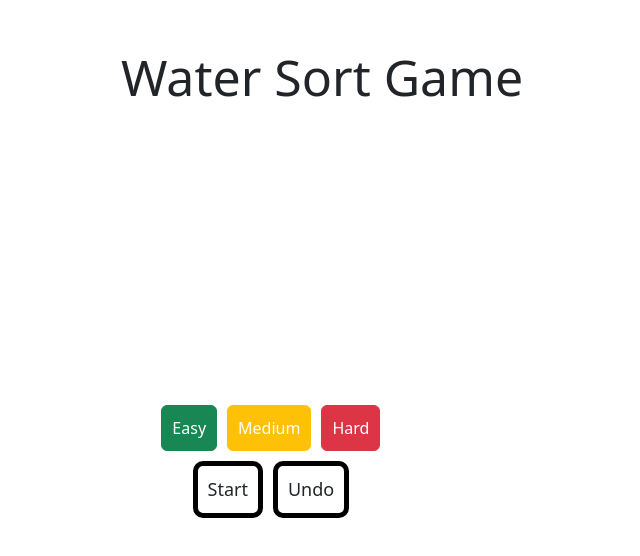
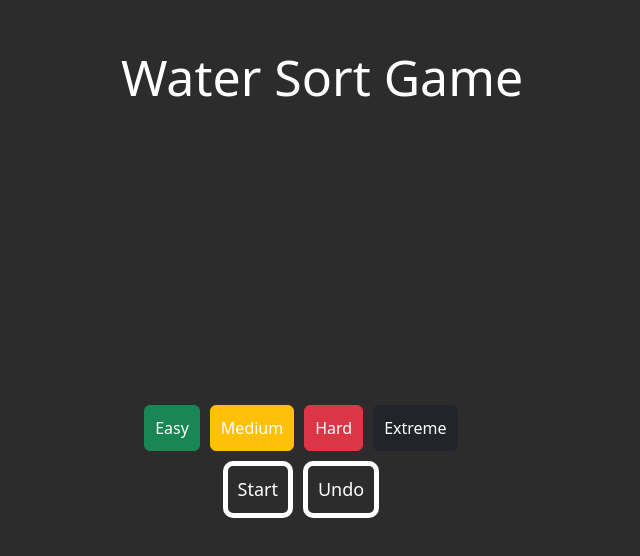
Before and after one commit to sandfairy1219/watersort, a Next.js app: page / in a window 1280 px wide. Shown: the part 260-816 px from the top of the page, without its empty margins (318-958 px from the left). Built offline with nearby package versions, Linux system fonts and the light colour scheme.

Commit message:
Add files via upload

```diff
--- a/src/app/globals.css
+++ b/src/app/globals.css
@@ -27,7 +27,7 @@
   width: 50px;
   height: 200px;
   margin: 5px;
-  border: 1px solid black;
+  border: 1px solid rgb(255, 255, 255);
   display: inline-block;
   vertical-align: bottom;
   position: relative;
@@ -74,12 +74,12 @@
   display: flex;
   justify-content: center;
   flex-wrap: wrap;
-  width: 300px;
+  width: 360px;
   text-align: center;
 
 }
 #start{
-border: 5px solid black;
+border: 5px solid rgb(255, 255, 255);
 border-radius: 10px;
   margin: 5px;
   padding: 10px;
@@ -94,15 +94,20 @@ body {
   justify-content: center;
   align-items: center;
   margin: 0;
+  background: rgb(44, 44, 44);
+  background-size: cover;
+  background-position: center;
+  background-repeat: no-repeat;
 }
 
 button {
   font-size: large;
   margin: 5px;
+  color: white;
 }
 
 #undo{
-  border: 5px solid black;
+  border: 5px solid rgb(255, 255, 255);
 border-radius: 10px;
   margin: 5px;
   padding: 10px;
@@ -123,6 +128,10 @@ border-radius: 10px;
   background-color: rgb(132, 56, 56);
 }
 
+#extreme.toggled {
+  background-color: rgb(91, 91, 91);
+}
+
 #easy{
   color: white;
 }
@@ -138,6 +147,7 @@ border-radius: 10px;
 #title{
   font-size: 50px;
   height: 20vh;
+  color: white;
 }
 
 #bod{
--- a/src/app/page.tsx
+++ b/src/app/page.tsx
@@ -1,7 +1,7 @@
 "use client";
 import { useEffect, useState } from 'react';
 
-type Difficulty = 'easy' | 'medium' | 'hard';
+type Difficulty = 'easy' | 'medium' | 'hard' | 'extreme';
 
 interface DifficultyConfig {
   colors: string[];
@@ -12,7 +12,8 @@ interface DifficultyConfig {
 const difficulties: Record<Difficulty, DifficultyConfig> = {
   easy: { colors: ['red', 'blue', 'green', 'yellow'], bottles: 4, emptyBottles: 2 },
   medium: { colors: ['red', 'blue', 'green', 'yellow', 'purple', 'orange'], bottles: 6, emptyBottles: 2 },
-  hard: { colors: ['red', 'blue', 'green', 'yellow', 'purple', 'orange', 'lightblue', 'pink'], bottles: 8, emptyBottles: 2 }
+  hard: { colors: ['red', 'blue', 'green', 'yellow', 'purple', 'orange', 'lightblue', 'pink'], bottles: 8, emptyBottles: 2 },
+  extreme: { colors: ['red', 'blue', 'green', 'yellow', 'purple', 'orange', 'lightblue', 'pink', 'lightgreen', 'gray'], bottles: 10, emptyBottles: 2 }
 };
 
 interface Move {
@@ -49,6 +50,8 @@ export default function Home() {
         baseScore = 75;
       } else if (selectedDifficulty === 'hard') {
         baseScore = 90;
+      } else if (selectedDifficulty === 'extreme') {
+        baseScore = 180;
       }
       const finalScore = baseScore - time;
       alert(`게임 종료. 점수는 ${finalScore}입니다.`);
@@ -196,6 +199,7 @@ export default function Home() {
         <button className="difficulty-button btn btn-success" id="easy">Easy</button>
         <button className="difficulty-button btn btn-warning" id="medium">Medium</button>
         <button className="difficulty-button btn btn-danger" id='hard'>Hard</button>
+        <button className="difficulty-button btn btn-dark" id='extreme'>Extreme</button>
         <button id="start" onClick={() => {
           if (!selectedDifficulty) {
             alert('난이도를 선택해주세요.');
```
